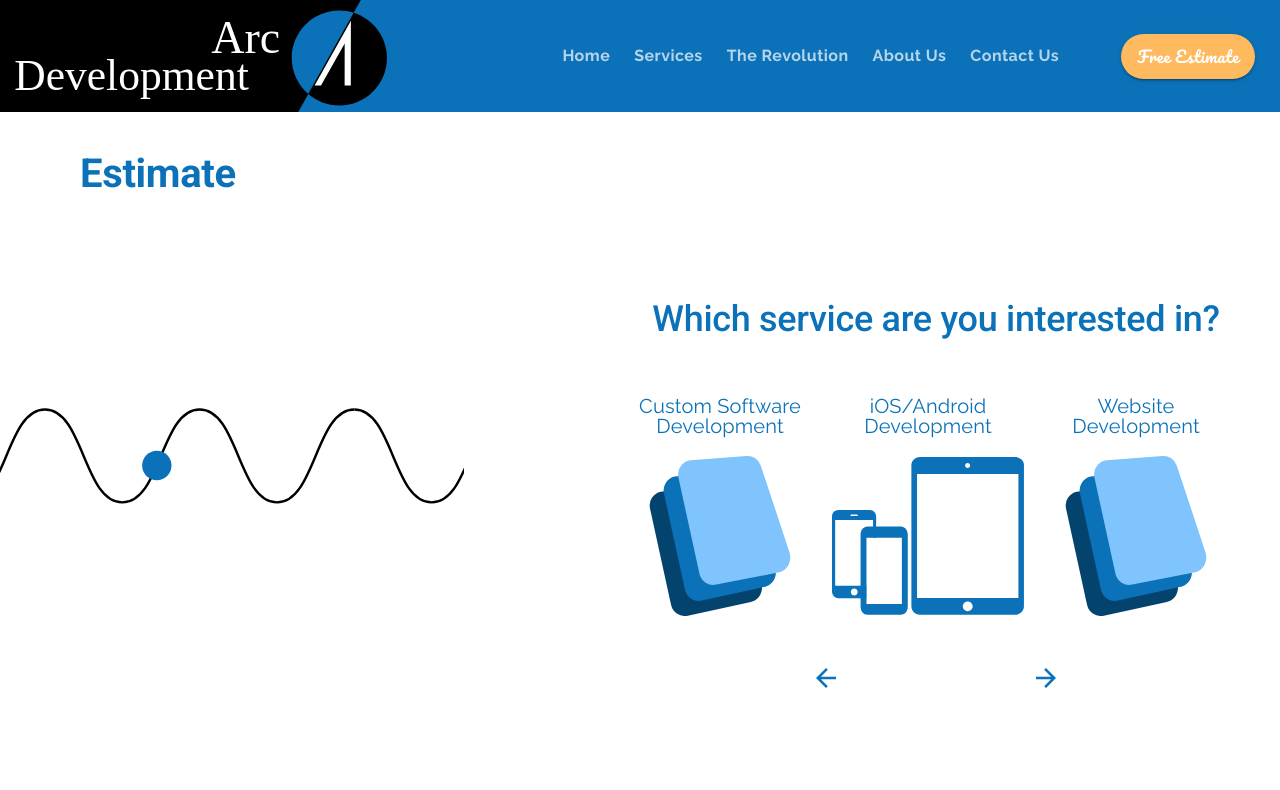
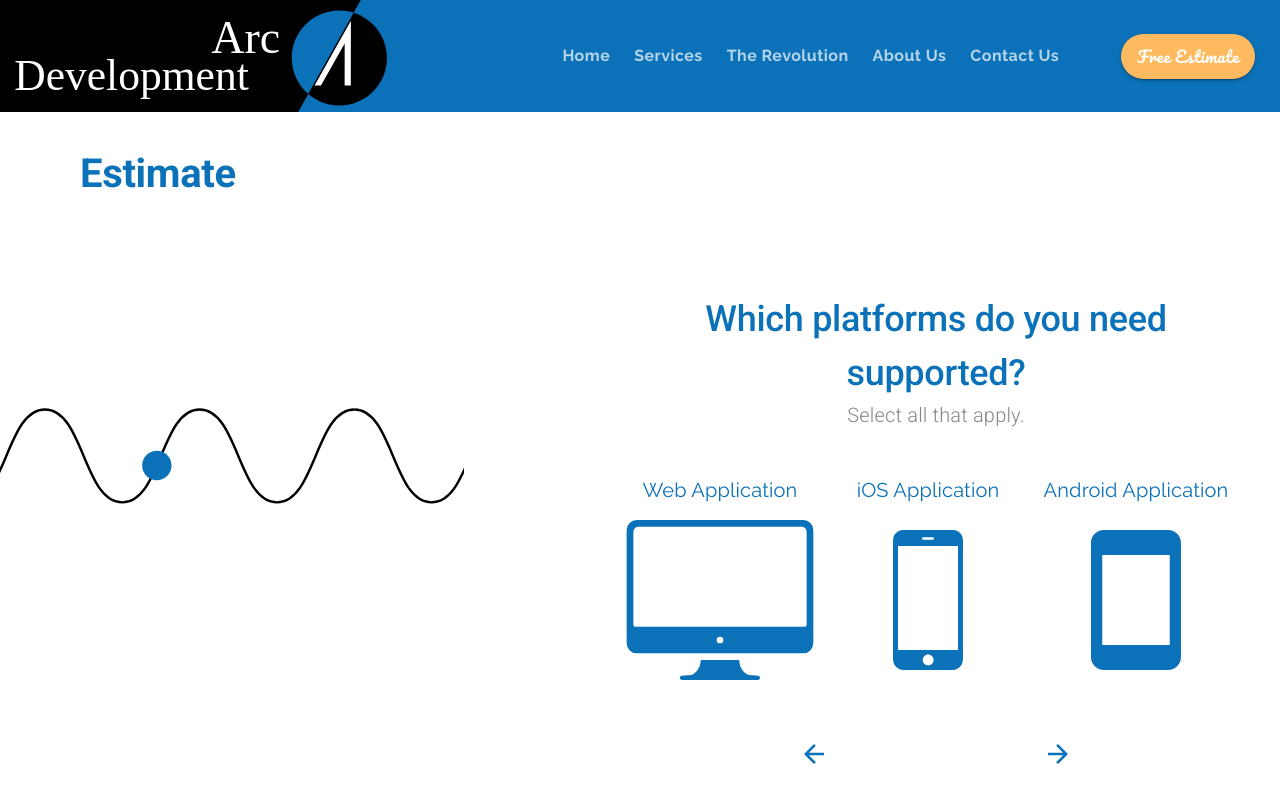
Before and after one commit to badgerine/arc-development, a React (Create React App) app: page /estimate in a window 1280 px wide. Shown: the top 790 px of the page. Built offline with nearby package versions, Linux system fonts and the light colour scheme.

Commit message:
S10#138 question navigation continued

```diff
--- a/src/components/Estimate.js
+++ b/src/components/Estimate.js
@@ -1,4 +1,4 @@
-import React from 'react';
+import React, { useState } from 'react';
 import Lottie from 'react-lottie';
 import { cloneDeep } from 'lodash';
 import { makeStyles, useTheme } from '@material-ui/core/styles';
@@ -316,6 +316,7 @@ const websiteQuestions = [
 const Estimate = (props) => {
   const classes = useStyles();
   const theme = useTheme();
+  const [questions, setQuestions] = useState(softwareQuestions);
 
   const defaultOptions = {
     loop: true,
@@ -325,6 +326,30 @@ const Estimate = (props) => {
       preserveAspectRatio: 'xMidYMid slice'
     }
   };
+
+  const nextQuestion = () => {
+    const newQuestions = cloneDeep(questions);
+    const currentlyActive = newQuestions.filter(question => question.active);
+    const activeIndex = currentlyActive[0].id - 1;
+    const nextIndex = activeIndex + 1;
+
+    newQuestions[activeIndex] = { ...currentlyActive[0], active: false };
+    newQuestions[nextIndex] = { ...newQuestions[nextIndex], active: true };
+
+    setQuestions(newQuestions);
+  }
+
+  const previousQuestion = () => {
+    const newQuestions = cloneDeep(questions);
+    const currentlyActive = newQuestions.filter(question => question.active);
+    const activeIndex = currentlyActive[0].id - 1;
+    const nextIndex = activeIndex - 1;
+
+    newQuestions[activeIndex] = { ...currentlyActive[0], active: false };
+    newQuestions[nextIndex] = { ...newQuestions[nextIndex], active: true };
+
+    setQuestions(newQuestions);
+  }
 
   return (
     <Grid container direction='row'>
@@ -340,7 +365,7 @@ const Estimate = (props) => {
         style={{ marginRight: '2em', marginBottom: '25em' }}
         lg
       >
-        {defaultQuestions.filter(question => question.active).map((question, index) => (
+        {questions.filter(question => question.active).map((question, index) => (
           <React.Fragment key={index}>
             <Grid item>
               <Typography variant='h2' align='center'
@@ -371,12 +396,16 @@ const Estimate = (props) => {
             </Grid>
           </React.Fragment>
         ))}
-        <Grid item container justify='space-between' style={{ width: '15em', marginTop: '3em' }}>
+        <Grid item container justify='space-between' style={{ width: '18em', marginTop: '3em' }}>
           <Grid item>
-            <img src={backArrow} alt='Previous question' />
+            <IconButton onClick={previousQuestion}>
+              <img src={backArrow} alt='Previous question' />
+            </IconButton>
           </Grid>
           <Grid item>
-            <img src={forwardArrow} alt='Next question' />
+            <IconButton onClick={nextQuestion}>
+              <img src={forwardArrow} alt='Next question' />
+            </IconButton>
           </Grid>
         </Grid>
         <Grid item>
```
